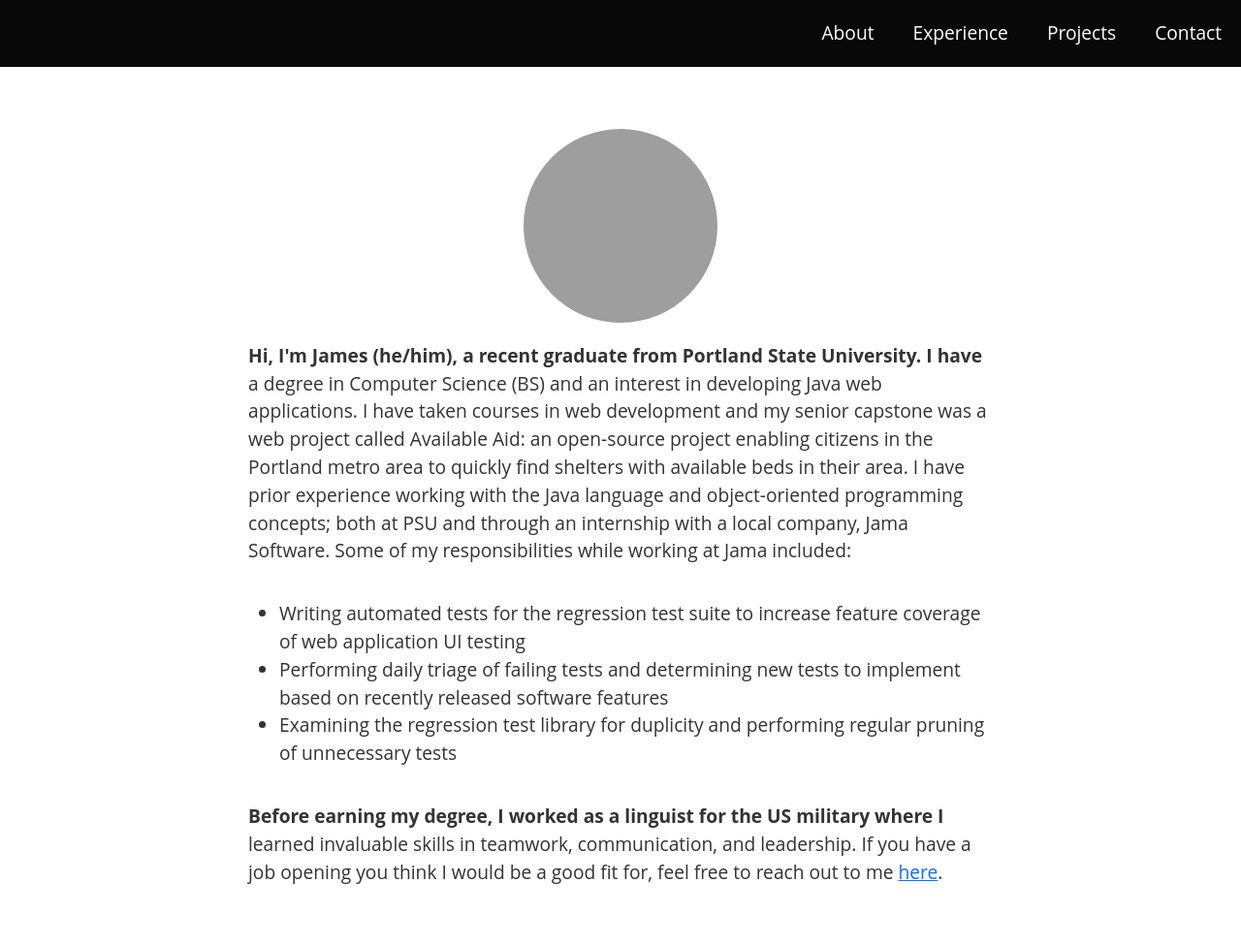
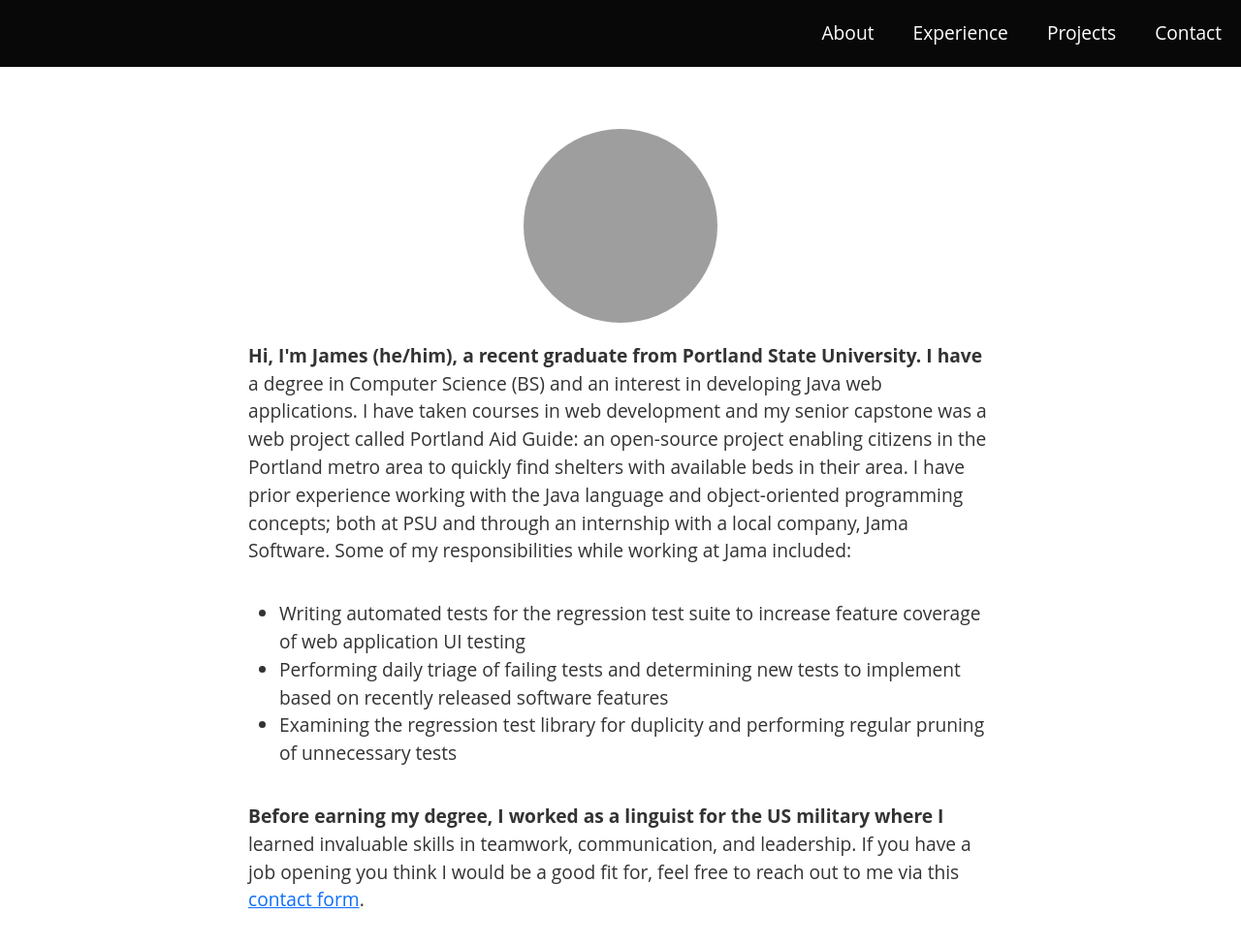
Before and after one commit to jamesressler/CS463-final-project, a plain HTML site: page html/index.html in a window 1280 px wide. Shown: the whole page at 97% size. Drawn offline with nearby package versions, Linux system fonts and the light colour scheme; grey boxes are pictures that could not be loaded.

Commit message:
fix typo in bio. Clarify ambiguous link text ('here' -> 'contact form')

```diff
--- a/html/index.html
+++ b/html/index.html
@@ -25,10 +25,10 @@
         Hi, I'm James (he/him), a recent graduate from Portland State
         University. I have a degree in Computer Science (BS) and an interest in
         developing Java web applications. I have taken courses in web
-        development and my senior capstone was a web project called Available
-        Aid: an open-source project enabling citizens in the Portland metro area
-        to quickly find shelters with available beds in their area. I have prior
-        experience working with the Java language and object-oriented
+        development and my senior capstone was a web project called Portland Aid
+        Guide: an open-source project enabling citizens in the Portland metro
+        area to quickly find shelters with available beds in their area. I have
+        prior experience working with the Java language and object-oriented
         programming concepts; both at PSU and through an internship with a local
         company, Jama Software. Some of my responsibilities while working at
         Jama included:
@@ -51,7 +51,9 @@
         Before earning my degree, I worked as a linguist for the US military
         where I learned invaluable skills in teamwork, communication, and
         leadership. If you have a job opening you think I would be a good fit
-        for, feel free to reach out to me <a href="./contact.html">here</a>.
+        for, feel free to reach out to me via this <a href="./contact.html"
+          >contact form</a
+        >.
       </p>
     </div>
   </body>
```
